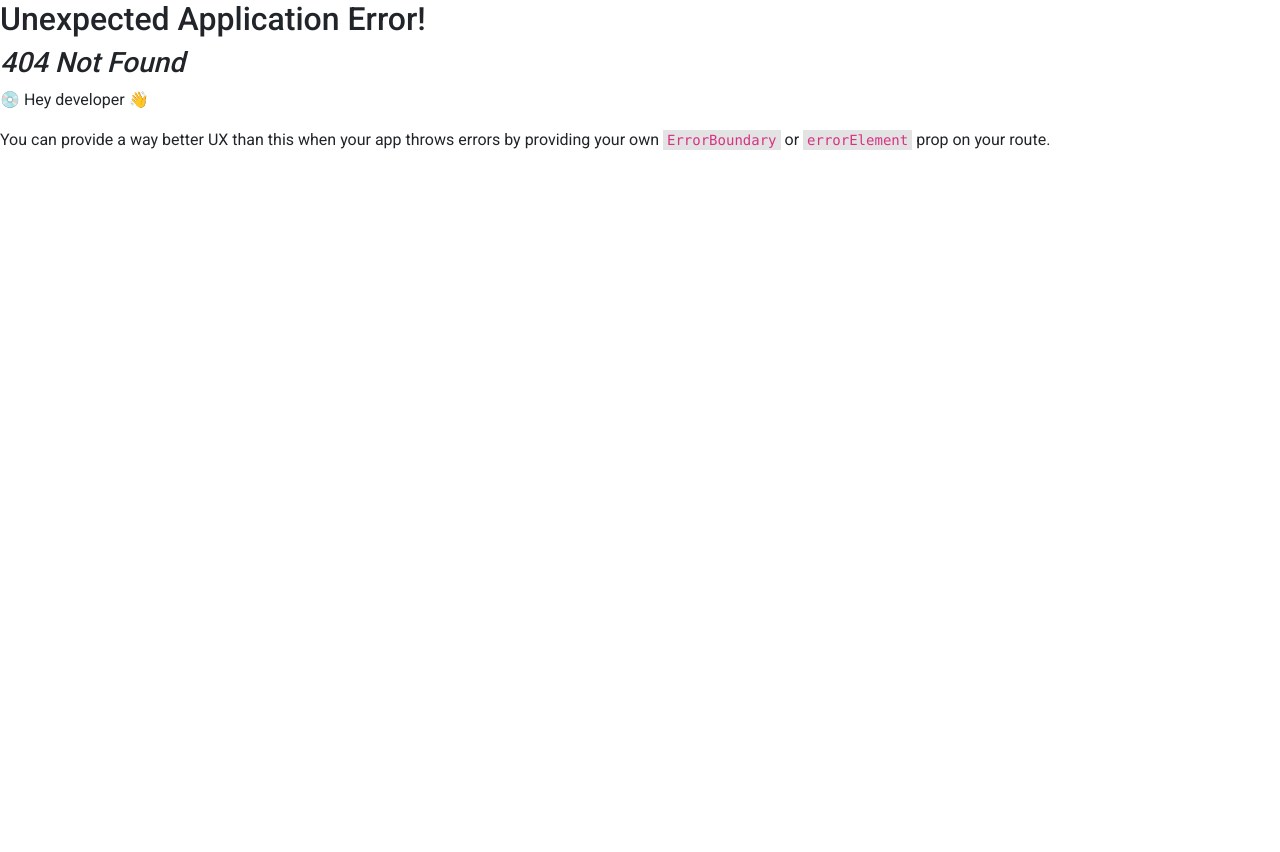
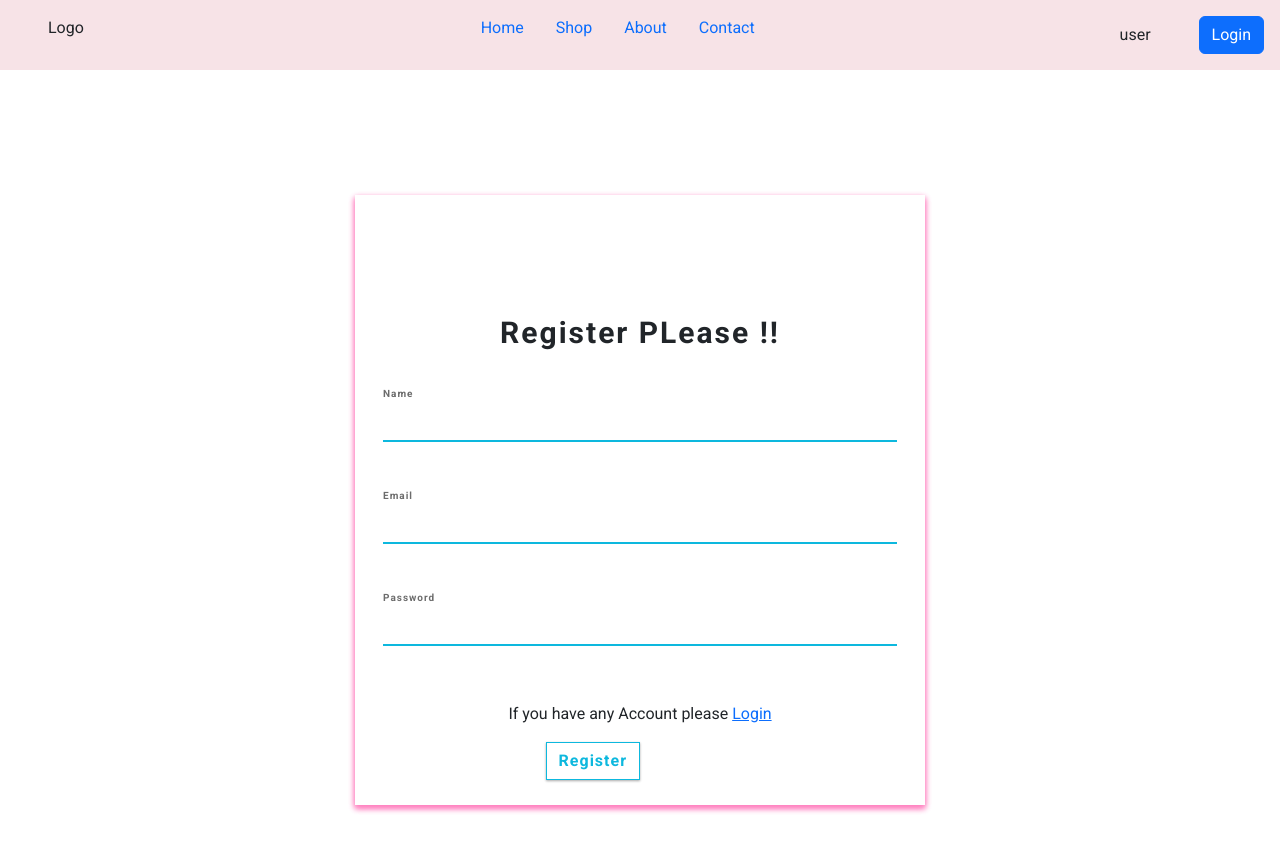
Before and after one commit to numanrahi/nr-furniture, a React (Vite) app: page /register in a window 1280 px wide. Before the commit this address had no page. Shown: the top 852 px of the page. Before the commit the page ends 800 px from the top, so only its background shows below. Built offline with nearby package versions, Linux system fonts and the light colour scheme.

Commit message:
register method added

```diff
--- a/package.json
+++ b/package.json
@@ -19,7 +19,8 @@
     "react-dom": "^18.2.0",
     "react-responsive-masonry": "^2.1.7",
     "react-router-dom": "^6.16.0",
-    "sort-by": "^1.2.0"
+    "sort-by": "^1.2.0",
+    "sweetalert2": "^11.7.32"
   },
   "devDependencies": {
     "@types/react": "^18.2.15",
--- a/src/pages/Login/Login.jsx
+++ b/src/pages/Login/Login.jsx
@@ -1,6 +1,7 @@
 import React from "react";
 import "./Login.css";
 import Navbar from "../Home/Navbar/Navbar";
+import { Link } from "react-router-dom";
 const Login = () => {
   return (
     <div>
@@ -27,6 +28,7 @@ const Login = () => {
                     <label class="form-control-label">PASSWORD</label>
                     <input type="password" class="form-control" />
                   </div>
+                  <div className="text-center p-3">If you haven't any Account please <Link to="/register">Register</Link></div>
 
                   <div class="col-lg-12 loginbttm">
                     <div class="col-lg-6 login-btm login-text"></div>
--- /dev/null
+++ b/src/pages/Register/Register.css
@@ -0,0 +1,126 @@
+
+
+.login-box {
+    margin-top: 75px;
+    height: auto;
+    /* background: #ff81c0; */
+    /* background: #1a2226; */
+    text-align: center;
+    box-shadow: 0 3px 6px #ff81c0, 0 3px 6px #ff81c0;
+    /* box-shadow: 0 3px 6px rgba(0, 0, 0, 0.16), 0 3px 6px rgba(0, 0, 0, 0.23); */
+  }
+
+  .login-key {
+    height: 100px;
+    font-size: 80px;
+    line-height: 100px;
+    background: -webkit-linear-gradient(#27ef9f, #0db8de);
+    -webkit-background-clip: text;
+    -webkit-text-fill-color: transparent;
+  }
+
+  .login-title {
+    margin-top: 15px;
+    text-align: center;
+    font-size: 30px;
+    letter-spacing: 2px;
+    margin-top: 15px;
+    font-weight: bold;
+    /* color: #ecf0f5; */
+  }
+
+  .login-form {
+    margin-top: 25px;
+    text-align: left;
+  }
+
+  input[type="text"] {
+    /* background-color: #1a2226; */
+    border: none;
+    border-bottom: 2px solid #0db8de;
+    border-top: 0px;
+    border-radius: 0px;
+    font-weight: bold;
+    outline: 0;
+    margin-bottom: 20px;
+    padding-left: 0px;
+    color: #ecf0f5;
+  }
+
+  input[type="password"] {
+    /* background-color: #1a2226; */
+    border: none;
+    border-bottom: 2px solid #0db8de;
+    border-top: 0px;
+    border-radius: 0px;
+    font-weight: bold;
+    outline: 0;
+    padding-left: 0px;
+    margin-bottom: 20px;
+    color: #ecf0f5;
+  }
+
+  .form-group {
+    margin-bottom: 40px;
+    outline: 0px;
+  }
+
+  .form-control:focus {
+    border-color: inherit;
+    -webkit-box-shadow: none;
+    box-shadow: none;
+    border-bottom: 2px solid #0db8de;
+    outline: 0;
+    /* background-color: #1a2226; */
+    color: black;
+  }
+
+  input:focus {
+    outline: none;
+    box-shadow: 0 0 0;
+  }
+
+  label {
+    margin-bottom: 0px;
+  }
+
+  .form-control-label {
+    font-size: 10px;
+    color: #6c6c6c;
+    font-weight: bold;
+    letter-spacing: 1px;
+  }
+
+  .btn-outline-primary {
+    border-color: #0db8de;
+    color: #0db8de;
+    border-radius: 0px;
+    font-weight: bold;
+    letter-spacing: 1px;
+    box-shadow: 0 1px 3px rgba(0, 0, 0, 0.12), 0 1px 2px rgba(0, 0, 0, 0.24);
+  }
+
+  .btn-outline-primary:hover {
+    background-color: #0db8de;
+    right: 0px;
+  }
+
+  .login-btm {
+    float: left;
+  }
+
+  .login-button {
+    padding-right: 0px;
+    text-align: right;
+    margin-bottom: 25px;
+  }
+
+  .login-text {
+    text-align: left;
+    padding-left: 0px;
+    color: #a2a4a4;
+  }
+
+  .loginbttm {
+    padding: 0px;
+  }
--- /dev/null
+++ b/src/pages/Register/Register.jsx
@@ -0,0 +1,98 @@
+import React, { useContext } from "react";
+import Navbar from "../Home/Navbar/Navbar";
+import "./Register.css";
+import { Link, useNavigate } from "react-router-dom";
+import { AuthContext } from "../../providers/AuthProvider";
+
+const Register = () => {
+  const { createUser, user } = useContext(AuthContext);
+
+  const navigate = useNavigate();
+  const handleRegister = (event) => {
+    event.preventDefault();
+    const name = form.name.value;
+    const email = form.email.value;
+    const password = form.password.value;
+    // console.log(name, email, password);
+
+    // createUser(email, password)
+    createUser(email, password)
+      .then((result) => {
+        const createdUser = result.user;
+        navigate("/");
+        if (createdUser) {
+          console.log("Success");
+          //   Swal.fire({
+          //     title: "Success!",
+          //     text: "Registration Successfully",
+          //     icon: "success",
+          //     confirmButtonText: "Cool",
+          //   });
+        }
+      })
+      .catch((error) => {
+        // toast.error(error.message);
+      });
+  };
+  return (
+    <div>
+      <div>
+        <Navbar />
+      </div>
+      <div className="container py-4">
+        <div className="row my-5 py-5">
+          <div className="col-lg-3 col-md-2"></div>
+          <div className="col-lg-6 col-md-8 login-box">
+            <div className="col-lg-12 login-key">
+              <i className="fa fa-key" aria-hidden="true"></i>
+            </div>
+            <div className="col-lg-12 login-title">Register PLease !!</div>
+
+            <div className="col-lg-12 login-form px-3">
+              <div className="col-lg-12 login-form">
+                <form name="form">
+                  <div className="form-group">
+                    <label className="form-control-label">Name</label>
+                    <input name="name" type="text" className="form-control" />
+                  </div>
+                  <div className="form-group">
+                    <label className="form-control-label">Email</label>
+                    <input name="email" type="text" className="form-control" />
+                  </div>
+                  <div className="form-group">
+                    <label className="form-control-label">Password</label>
+                    <input
+                      name="password"
+                      type="password"
+                      className="form-control"
+                    />
+                  </div>
+                  <div className="text-center p-3">
+                    If you have any Account please{" "}
+                    <Link to="/login">Login</Link>
+                  </div>
+
+                  <div className="col-lg-12 loginbttm">
+                    <div className="col-lg-6 login-btm login-text"></div>
+                    <div className="col-lg-6 login-btm login-button">
+                      <button
+                        type="submit"
+                        className="btn btn-outline-primary"
+                        onClick={handleRegister}
+                      >
+                        Register
+                      </button>
+                    </div>
+                  </div>
+                </form>
+              </div>
+            </div>
+            <div className="col-lg-3 col-md-2"></div>
+          </div>
+        </div>
+      </div>
+    </div>
+  );
+};
+
+export default Register;
--- a/src/providers/AuthProvider.jsx
+++ b/src/providers/AuthProvider.jsx
@@ -1,4 +1,4 @@
-import { getAuth } from "firebase/auth";
+import { createUserWithEmailAndPassword, getAuth } from "firebase/auth";
 import app from "../firebase/firebase.config";
 import { createContext, useState } from "react";
 
@@ -26,3 +26,5 @@ const AuthProvider = ({ children }) => {
     </div>
   );
 };
+
+export default AuthProvider
```
Also changed, not shown: src/main.jsx (+10 -2 lines), 1 other file (tests, documents, lock files or other folders).
